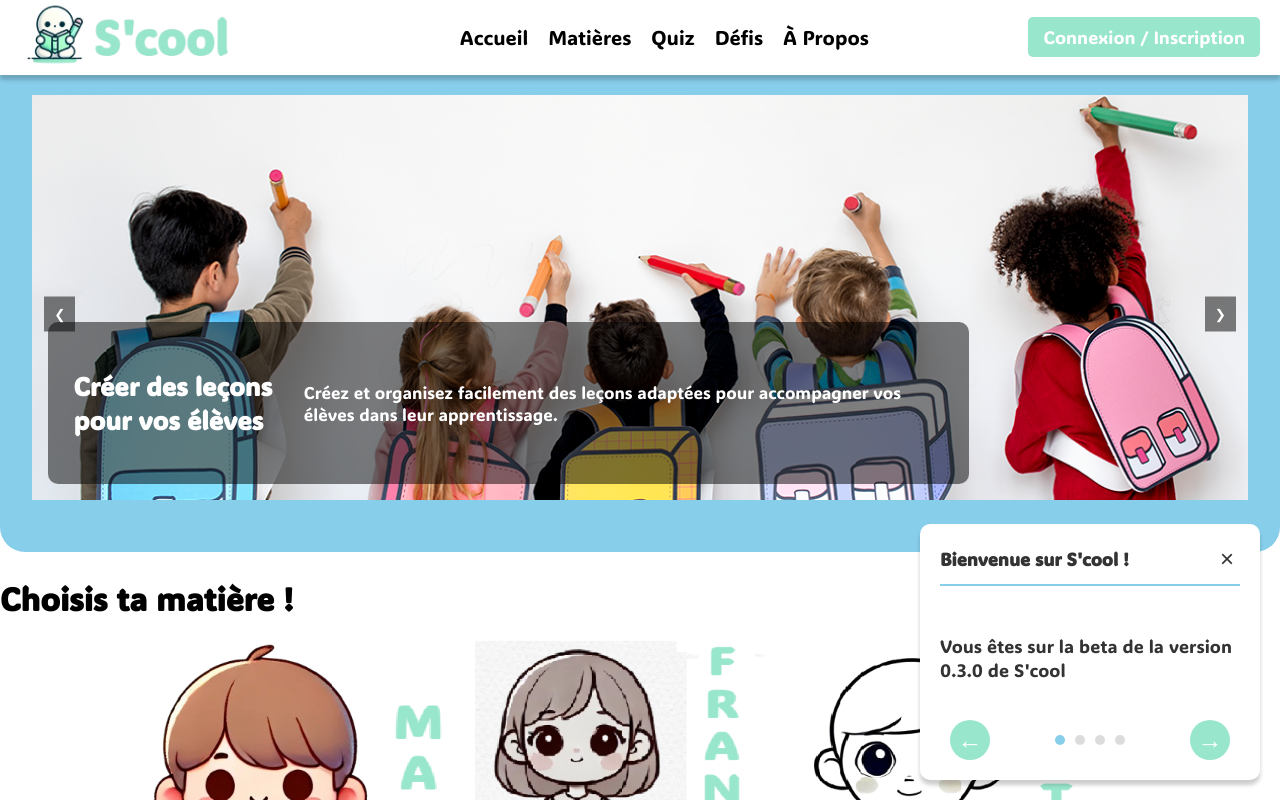
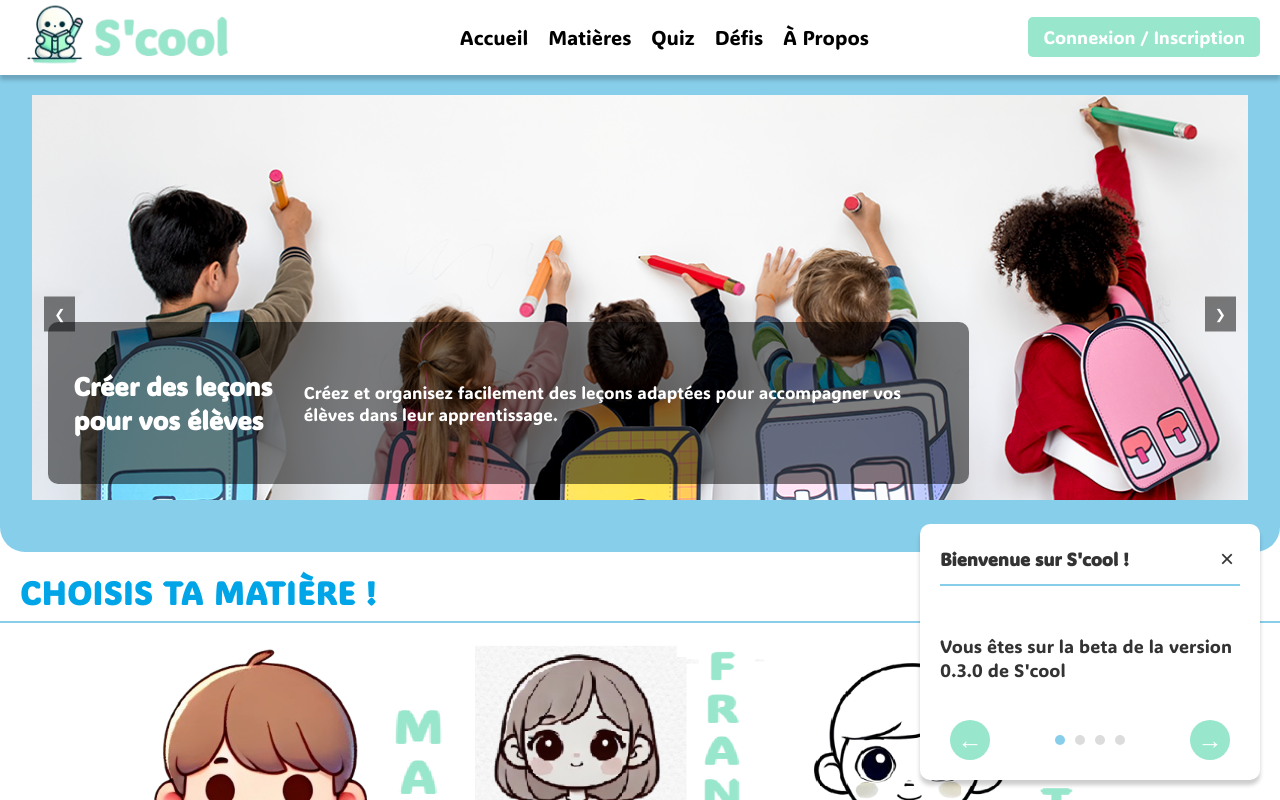
Before and after one commit to PIROSS-Dynamics/Schoolo-front, a React (Create React App) app: page / in a window 1280 px wide. Shown: the top 800 px of the page. Built offline with nearby package versions, Linux system fonts and the light colour scheme.

Commit message:
slide annimation on the subject link click + subjectChoice title

```diff
--- a/src/components/Header.js
+++ b/src/components/Header.js
@@ -35,7 +35,7 @@ const Header = () => {
         {isMenuOpen && (
           <ul className="phone-menu">
             <li><a href="/">Accueil</a></li>
-            <li><a href="/subject">Matières</a></li>
+            <li><a href="/#subject-choice-container">Matières</a></li>
             <li><a href="/challenge">Défis</a></li>
             <li><a href="/about">À Propos</a></li>
           </ul>
@@ -45,10 +45,10 @@ const Header = () => {
         <nav>
           <ul className= "nav-links">
             <li><a href="/">Accueil</a></li>
-            <li><a href="/subject">Matières</a></li>
+            <li><a href="/#subject-choice-container">Matières</a></li>
             <li><a href="/quizz">Quiz</a></li>
             <li><a href="/challenge">Défis</a></li>
-              <li><a href="/about">À Propos</a></li>
+            <li><a href="/about">À Propos</a></li>
           </ul>
         </nav>
 
--- a/src/components/SubjectChoice.js
+++ b/src/components/SubjectChoice.js
@@ -7,9 +7,9 @@ const SubjectChoice = () => {
 
 
       // Every subjects
-      <div className="subject-choice-container">
+      <div id="subject-choice-container">
 
-        <h1> Choisis ta matière ! </h1>
+        <h1 className='title'> Choisis ta matière ! </h1>
 
         <ul className= "subject-choice">
           <li>
--- a/src/css/SubjectChoice.css
+++ b/src/css/SubjectChoice.css
@@ -1,3 +1,21 @@
+.title{
+
+    font-size: 2rem;
+    color: #00a5e7;
+
+    padding-left: 20px;
+    margin-top: 20px;
+
+    font-weight: bold;
+    text-transform: uppercase;
+    letter-spacing: 1px;
+
+    /* ligne under the title */
+    padding-bottom: 8px;
+    border-bottom: 2px solid #87CEEB;
+}
+
+
 .subject-choice {
     list-style-type: none; /* Remove default list bullets */
     padding: 0;
--- a/src/css/style.css
+++ b/src/css/style.css
@@ -54,3 +54,9 @@ html, body {
 .UploadImage{
     padding-top: 3%;
 }
+
+
+
+html {
+  scroll-behavior: smooth;
+}
```
Also changed, not shown: src/App.js (line endings or trailing spaces).
